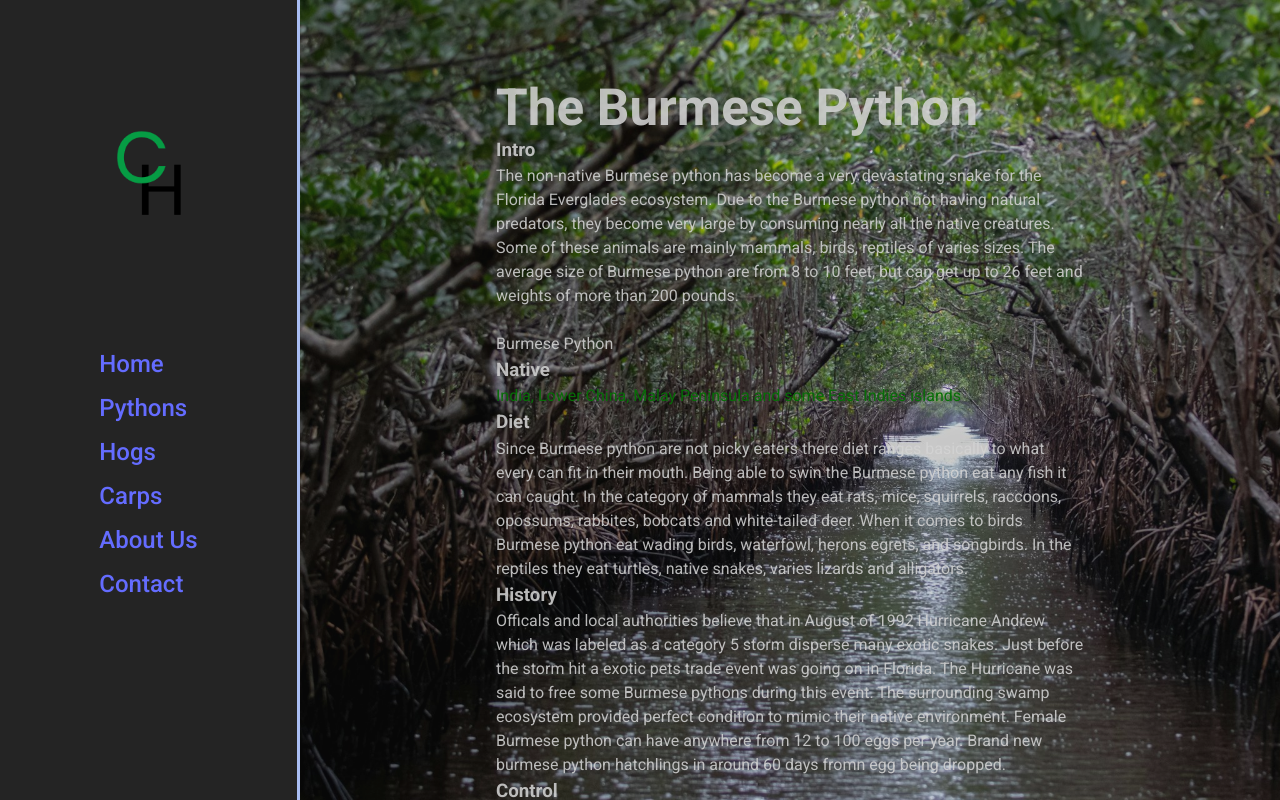
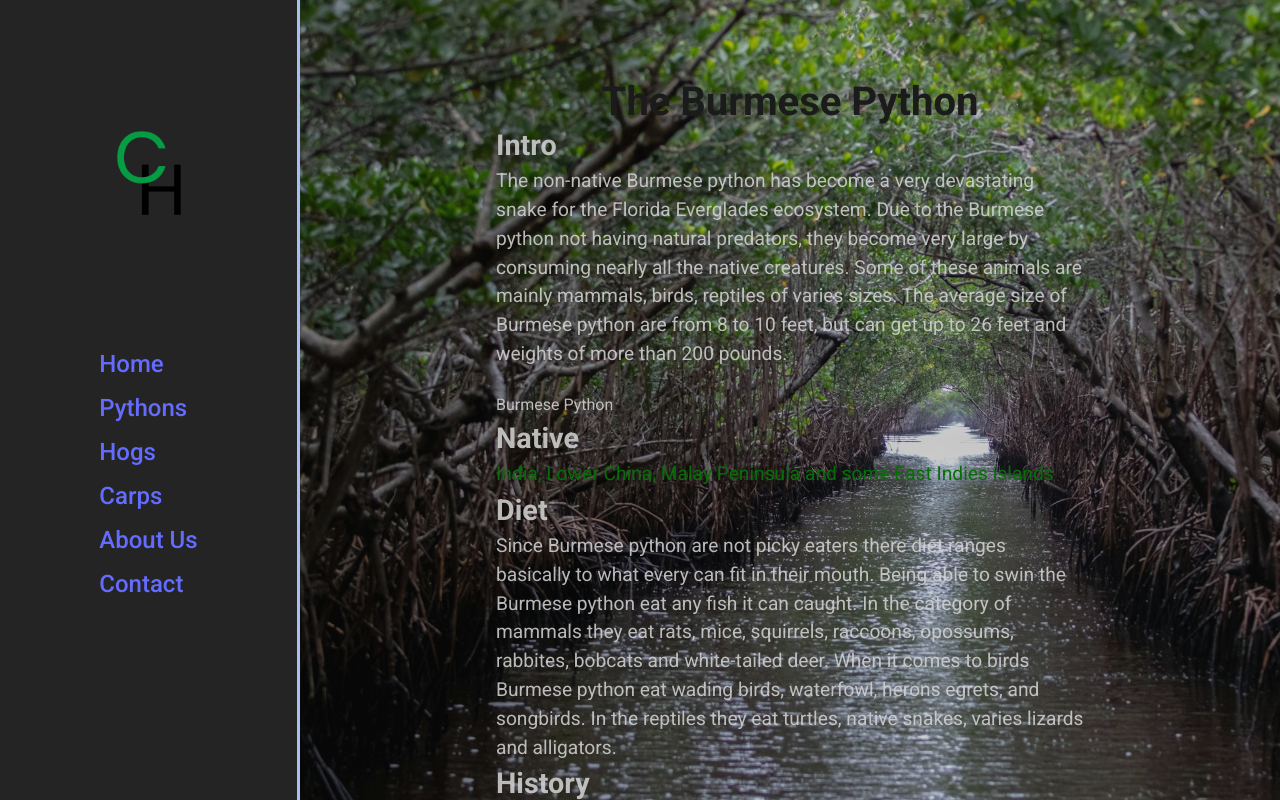
Before and after one commit to coding4freedom/invasive-app, a React (Vite) app: page /pythons in a window 1280 px wide. Built offline with nearby package versions, Linux system fonts and the light colour scheme.

Commit message:
contentComponet css adjustments, HogPage content for control added

```diff
--- a/src/components/ContentComponent.css
+++ b/src/components/ContentComponent.css
@@ -0,0 +1,13 @@
+
+h1 {
+    text-align: center;
+    font-size: 2.5rem;
+    color: #1a1a1a;
+}
+
+h3 {
+    font-size: 1.8rem;
+}
+p, span {
+    font-size: 1.2rem;
+}
--- a/src/components/SpeciesComponent.jsx
+++ b/src/components/SpeciesComponent.jsx
@@ -10,7 +10,6 @@ const SpeciesComponent = ({ tile }) => {
             <img src={tile.src} alt="tile image" className={`tile-img img${tile.id}`}/>
             <span className="tile-text">{tile.title}</span>
         </div>
-        {console.log(tile.path)}
     </Link>
   )
 }
--- a/src/data/contentData.js
+++ b/src/data/contentData.js
@@ -23,7 +23,7 @@ const contentData = [
         nativePara: "Europa, Asia, North Africa",
         diet: "Open to eating a wide range of food wild hogs are omnivores. On the plant side hogs eat:  roots, fruits, nuts, seeds, corps, sugarcane. When it comes to animals: insects, worms, small mammals, bird eggs, reptiles, and amphibians.",
         history: "Seeing as wild hogs have a long history in the US dating back to 1500's during the Spanish explorers. Also the rise of sport hunting throughout the 20th century its hard to point to one single event. Domesticated pigs escapted and interbred with wild ones creating the population we have today. ",
-        control: "",
+        control: "Since wild hogs are spread across many states, there are some factors that make it hard to deal with wild hog population. Rapid reproduction and highly adaptable proves to be a very challenge situation to overcome. Government agencies and farmers employ various method to deal with wild hog. Some of these techniques include trapping, hunting, fencing and gene targeting research. Many states allow hunting of wild hogs all year round. Currently research is underway to develop toxins that only target wild hogs.",
     },
     {
         id: 'carps',
```
Also changed, not shown: src/pages/HogPage.css (line endings or trailing spaces).
